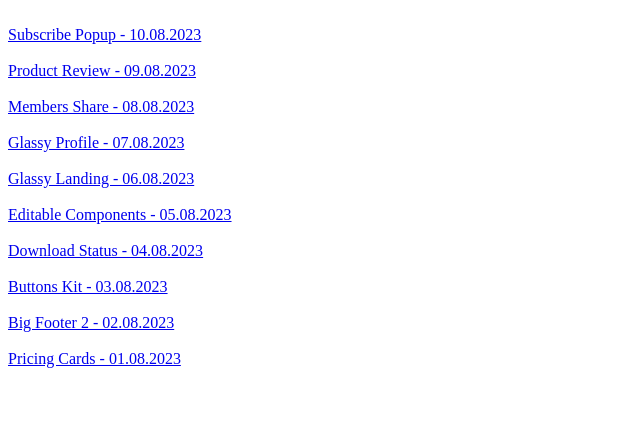
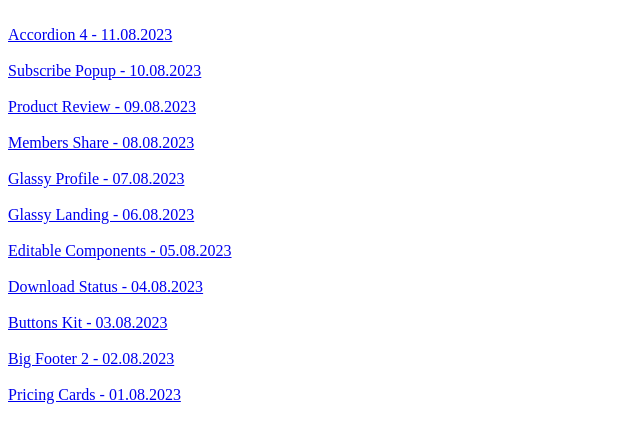
Before and after one commit to VV01T3K/iCodeThis, a plain HTML site: page index.html in a window 1280 px wide. Shown: the whole page, without its empty margins (0-640 px from the left). Drawn offline with Linux system fonts and the light colour scheme.

Commit message:
Update index.html

```diff
--- a/index.html
+++ b/index.html
@@ -7,6 +7,8 @@
 </head>
 <body>
     <br>
+    <a href="./Accordion 4 - 11.08.2023/index.html">Accordion 4 - 11.08.2023</a>
+    <br><br>
     <a href="./Subscribe Popup - 10.08.2023/index.html">Subscribe Popup - 10.08.2023</a>
     <br><br>
     <a href="./Projects/Product Review - 09.08.2023/index.html">Product Review - 09.08.2023</a>
```
